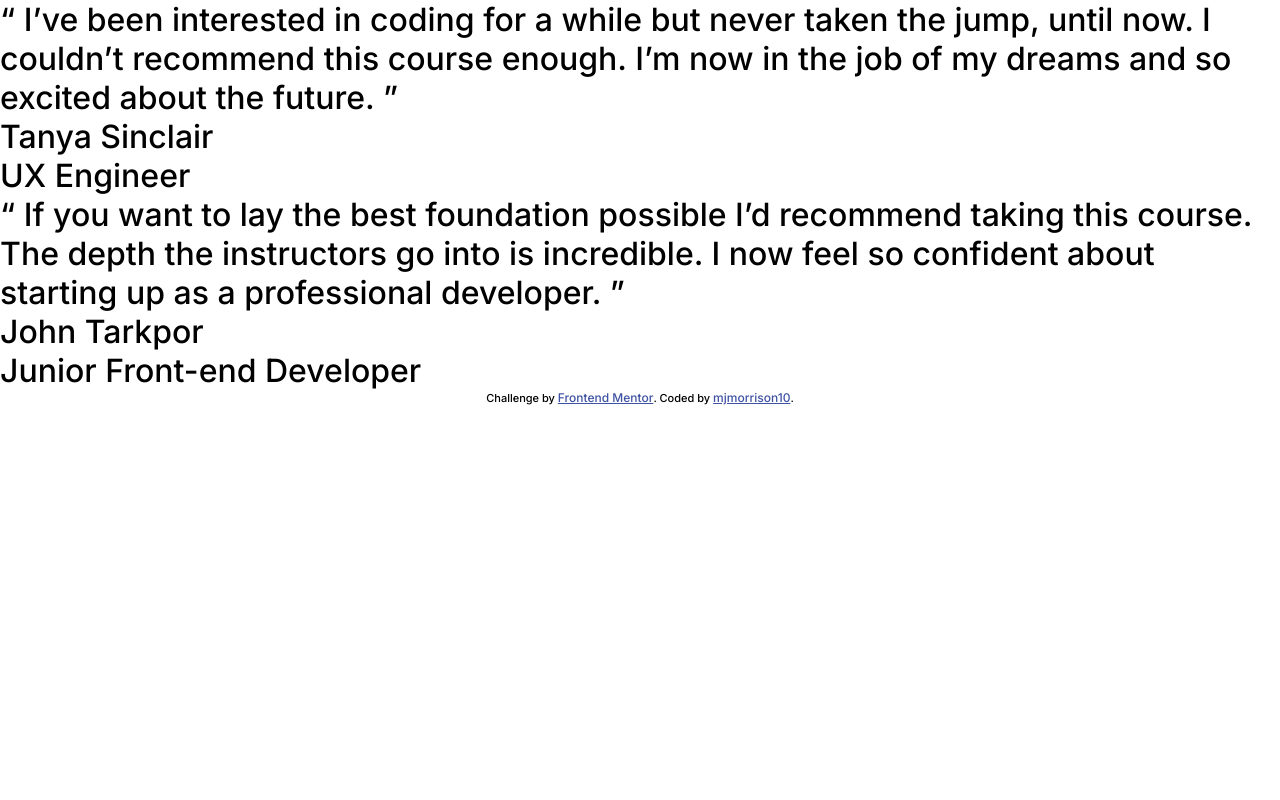
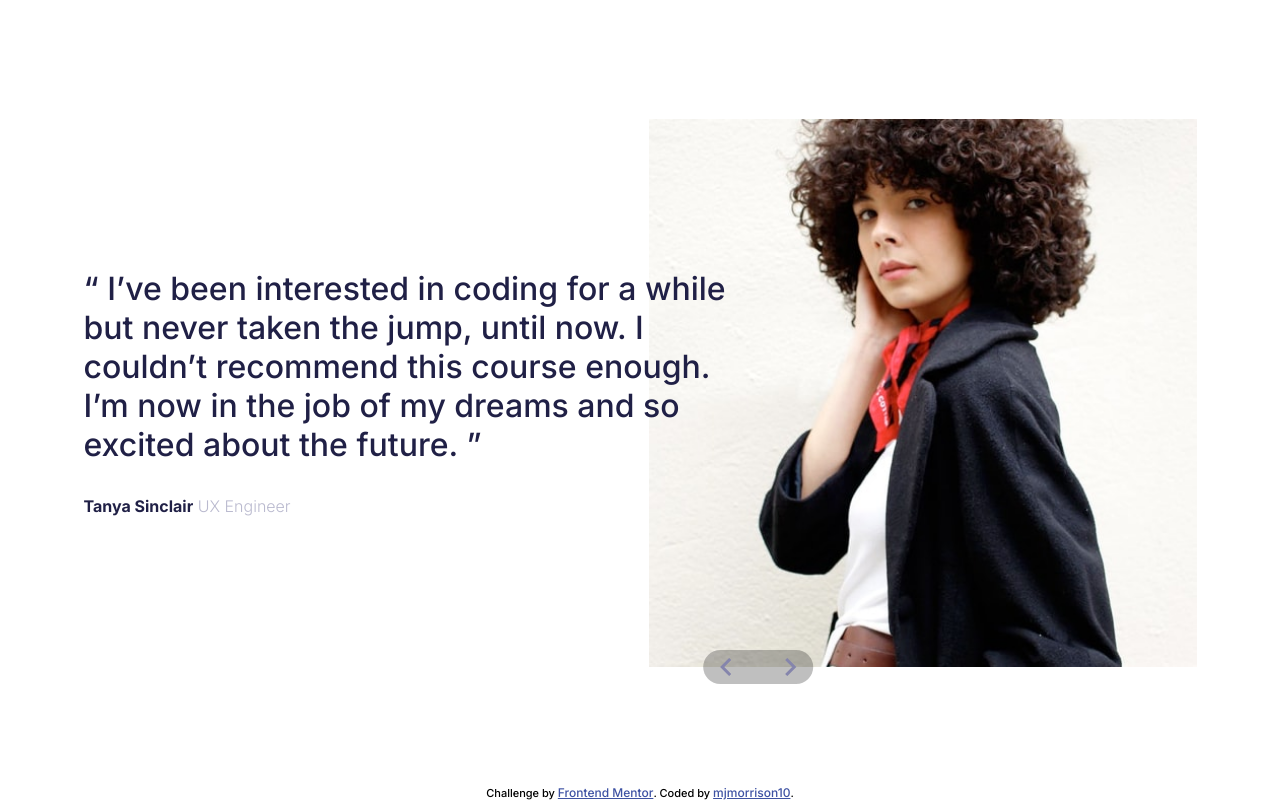
Before and after one commit to mjmorrison10/fem-23-coding-bootcamp-testimonials-slider-master, a plain HTML site: page index.html in a window 1280 px wide. Drawn offline with Linux system fonts and the light colour scheme.

Commit message:
section completed

```diff
--- a/index.html
+++ b/index.html
@@ -25,23 +25,46 @@
   </head>
   <body>
     <main>
-      <section class="slide-1">
+      <section class="slide-1 slide">
+        <div class="slide-1-card card">
           <h1 class="quote">
-          “ I’ve been interested in coding for a while but never taken the jump,
-          until now. I couldn’t recommend this course enough. I’m now in the job
-          of my dreams and so excited about the future. ”
+            “ I’ve been interested in coding for a while but never taken the
+            jump, until now. I couldn’t recommend this course enough. I’m now in
+            the job of my dreams and so excited about the future. ”
           </h1>
+          <div class="name-card">
             <h2 class="name">Tanya Sinclair</h2>
-        <p class="title">UX Engineer</p>
+            <p class="title">&nbsp;UX Engineer</p>
+          </div>
+        </div>
+        <div class="slide-1-img img">
+          <img src="./images/image-tanya.jpg" alt="Tanya" />
+          <div class="arrows-container">
+            <div class="arrow-left arrow">
+              <img src="./images/icon-prev.svg" alt="previous button" />
+            </div>
+            <div class="arrow-right arrow">
+              <img src="./images/icon-next.svg" alt="next button" />
+            </div>
+          </div>
+        </div>
       </section>
-      <section class="slide-2">
+      <section class="slide-2 slide">
+        <div class="slide-2-card card">
           <h1 class="quote">
-          “ If you want to lay the best foundation possible I’d recommend taking
-          this course. The depth the instructors go into is incredible. I now
-          feel so confident about starting up as a professional developer. ”
+            “ If you want to lay the best foundation possible I’d recommend
+            taking this course. The depth the instructors go into is incredible.
+            I now feel so confident about starting up as a professional
+            developer. ”
           </h1>
+          <div class="name-card">
             <h2 class="name">John Tarkpor</h2>
-        <p class="title">Junior Front-end Developer</p>
+            <p class="title">&nbsp;Junior Front-end Developer</p>
+          </div>
+        </div>
+        <div class="slide-2-img img">
+          <img src="./images/image-john.jpg" alt="John" />
+        </div>
       </section>
     </main>
 
--- a/style.css
+++ b/style.css
@@ -1,10 +1,10 @@
 :root {
-  --dark-blue: hsl(240, 38%, 20%);
+  --color-dark-blue: hsl(240, 38%, 20%);
   --dark-blue-hue: 240;
   --dark-blue-sat: 38%;
   --dark-blue-light: 20%;
 
-  --grayish-blue: hsl(240, 18%, 77%);
+  --color-grayish-blue: hsl(240, 18%, 77%);
   --grayish-blue-hue: 240;
   --grayish-blue-sat: 18%;
   --grayish-blue-light: 77%;
@@ -49,16 +49,129 @@
   font-weight: var(--fontWeight-regular);
 }
 
+body {
+  display: flex;
+  flex-direction: column;
+  justify-content: center;
+  align-items: center;
+  height: 100vh;
+}
+
+main {
+  display: flex;
+  flex-direction: column;
+  justify-content: center;
+  align-items: center;
+  height: 100%;
+  width: 100%;
+}
+
+.slide {
+  color: var(--color-dark-blue);
+  display: flex;
+}
+
 /* //////////////////////////////////////////////////////////////////////////////// */
-/* //////////////////////////////////////////////////////////////////////////////// */
+/* Slider 1 /////////////////////////////////////////////////////////////////////// */
 /* //////////////////////////////////////////////////////////////////////////////// */
 
+.card {
+  display: flex;
+  flex-direction: column;
+  justify-content: center;
+  align-items: flex-start;
+  margin-right: -3rem;
+  z-index: 2;
+}
+
+.quote {
+  max-width: 32ch;
+  font-weight: var(--fontWeight-regular);
+}
+
+.name-card {
+  margin-top: 1rem;
+  display: flex;
+  justify-content: flex-start;
+  align-items: center;
+}
+
+.name {
+  font-size: var(--fontSize-x5-small);
+  font-weight: var(--fontWeight-bold);
+}
+
+.title {
+  font-size: var(--fontSize-x5-small);
+  font-weight: var(--fontWeight-light);
+  color: var(--color-grayish-blue);
+}
+
+.img {
+  height: 100%;
+  position: relative;
+}
+
+.img img {
+  height: 100%;
+  width: 100%;
+  object-fit: cover;
+  z-index: 1;
+}
+
+.arrows-container {
+  display: flex;
+  justify-content: space-between;
+  position: absolute;
+  bottom: 0;
+  left: 20%;
+  transform: translate(-50%, 50%);
+  /* background-color: white; */
+  background-color: rgba(0, 0, 0, 0.25);
+  min-width: 20%;
+  border-radius: 50px;
+}
+
+.arrow {
+  height: fit-content;
+  /* height: 0.5rem; */
+  /* background-color: blue; */
+  padding: 0.25rem 0.5rem;
+  display: flex;
+  justify-content: center;
+  align-items: center;
+}
+
+.arrow img {
+  height: 100%;
+  width: 100%;
+  object-fit: cover;
+}
+
+/* //////////////////////////////////////////////////////////////////////////////// */
+/* Slider 2 /////////////////////////////////////////////////////////////////////// */
+/* //////////////////////////////////////////////////////////////////////////////// */
+
+.slide-2 {
+  display: none;
+}
+
+/* //////////////////////////////////////////////////////////////////////////////// */
+/* Footer ///////////////////////////////////////////////////////////////////////// */
+/* //////////////////////////////////////////////////////////////////////////////// */
+
+footer {
+  flex: 1;
+  display: flex;
+  flex-direction: column;
+  justify-content: flex-end;
+}
 
 .attribution {
   font-size: 11px;
   text-align: center;
 }
 .attribution a {
-    font-size: 12px;
+  font-size: 12px;
   color: hsl(228, 45%, 44%);
 }
```
Lines whose indentation alone changed are shown as unchanged.
